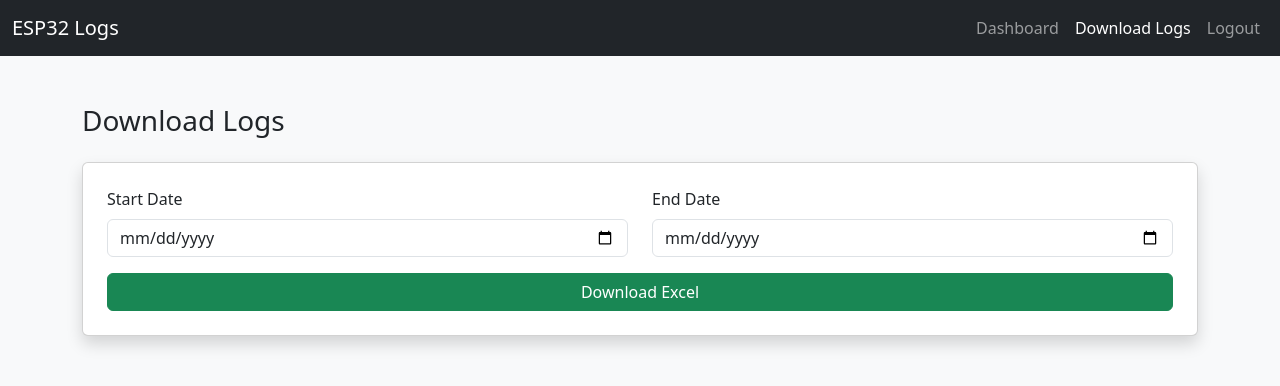
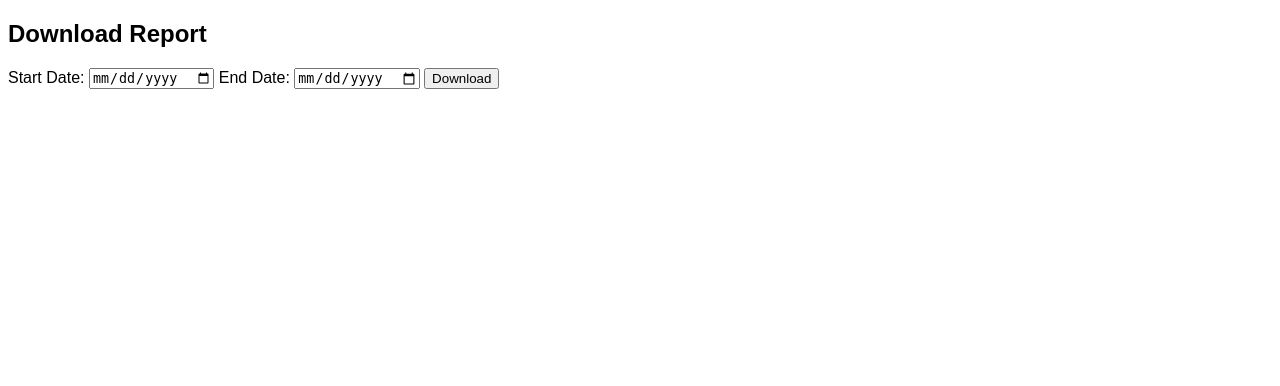
Before and after one commit to saurabhkoshta18/esp32-log-app, a FastAPI app: template frontend/templates/download.html in a window 1280 px wide. Shown: the top 386 px of the page. Run offline with FastAPI, Linux system fonts and the light colour scheme; the template is opened without the code that fills it, so the values that code supplies are empty; parts of the project's set-up code (start-up, migrations or seed data) failed here and were passed over; some libraries are stand-ins or nearby versions.

Commit message:
Update download.html

```diff
--- a/frontend/templates/download.html
+++ b/frontend/templates/download.html
@@ -1,44 +1,20 @@
 <!DOCTYPE html>
-<html>
+<html lang="en">
 <head>
-    <title>Download Logs</title>
-    <link href="https://cdn.jsdelivr.net/npm/bootstrap@5.3.0/dist/css/bootstrap.min.css" rel="stylesheet">
+    <meta charset="UTF-8">
+    <meta name="viewport" content="width=device-width, initial-scale=1.0">
+    <title>Download Report</title>
+    <link rel="stylesheet" href="/static/style.css">
 </head>
-<body class="bg-light">
-    <nav class="navbar navbar-expand-lg navbar-dark bg-dark">
-        <div class="container-fluid">
-            <span class="navbar-brand">ESP32 Logs</span>
-            <div class="navbar-nav">
-                <a class="nav-link" href="/dashboard">Dashboard</a>
-                <a class="nav-link active" href="/download">Download Logs</a>
-                <a class="nav-link" href="/">Logout</a>
-            </div>
-        </div>
-    </nav>
-
-    <div class="container mt-5">
-        <h3 class="mb-4">Download Logs</h3>
-
-        {% if error %}
-            <div class="alert alert-danger" role="alert">
-                {{ error }}
-            </div>
-        {% endif %}
-
-        <form method="post" action="/download" class="card shadow p-4">
-            <div class="row mb-3">
-                <div class="col-md-6">
-                    <label for="start_date" class="form-label">Start Date</label>
-                    <input type="date" id="start_date" name="start_date" class="form-control" required>
-                </div>
-                <div class="col-md-6">
-                    <label for="end_date" class="form-label">End Date</label>
-                    <input type="date" id="end_date" name="end_date" class="form-control" required>
-                </div>
-            </div>
-            <div class="d-grid">
-                <button type="submit" class="btn btn-success">Download Excel</button>
-            </div>
+<body>
+    <div class="container">
+        <h2>Download Report</h2>
+        <form action="/download" method="post">
+            <label for="start_date">Start Date:</label>
+            <input type="date" name="start_date" required>
+            <label for="end_date">End Date:</label>
+            <input type="date" name="end_date" required>
+            <button type="submit">Download</button>
         </form>
     </div>
 </body>
```
